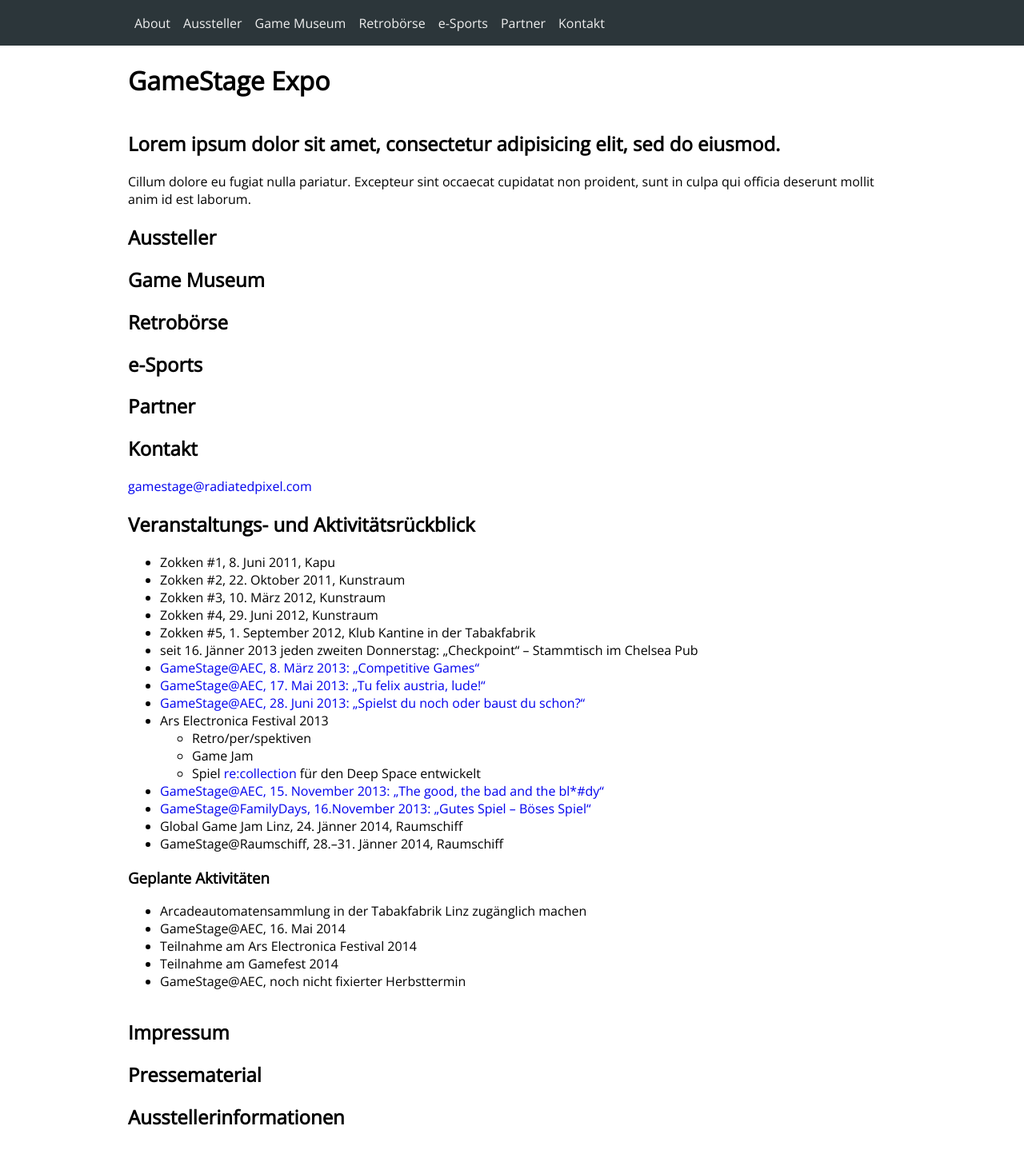
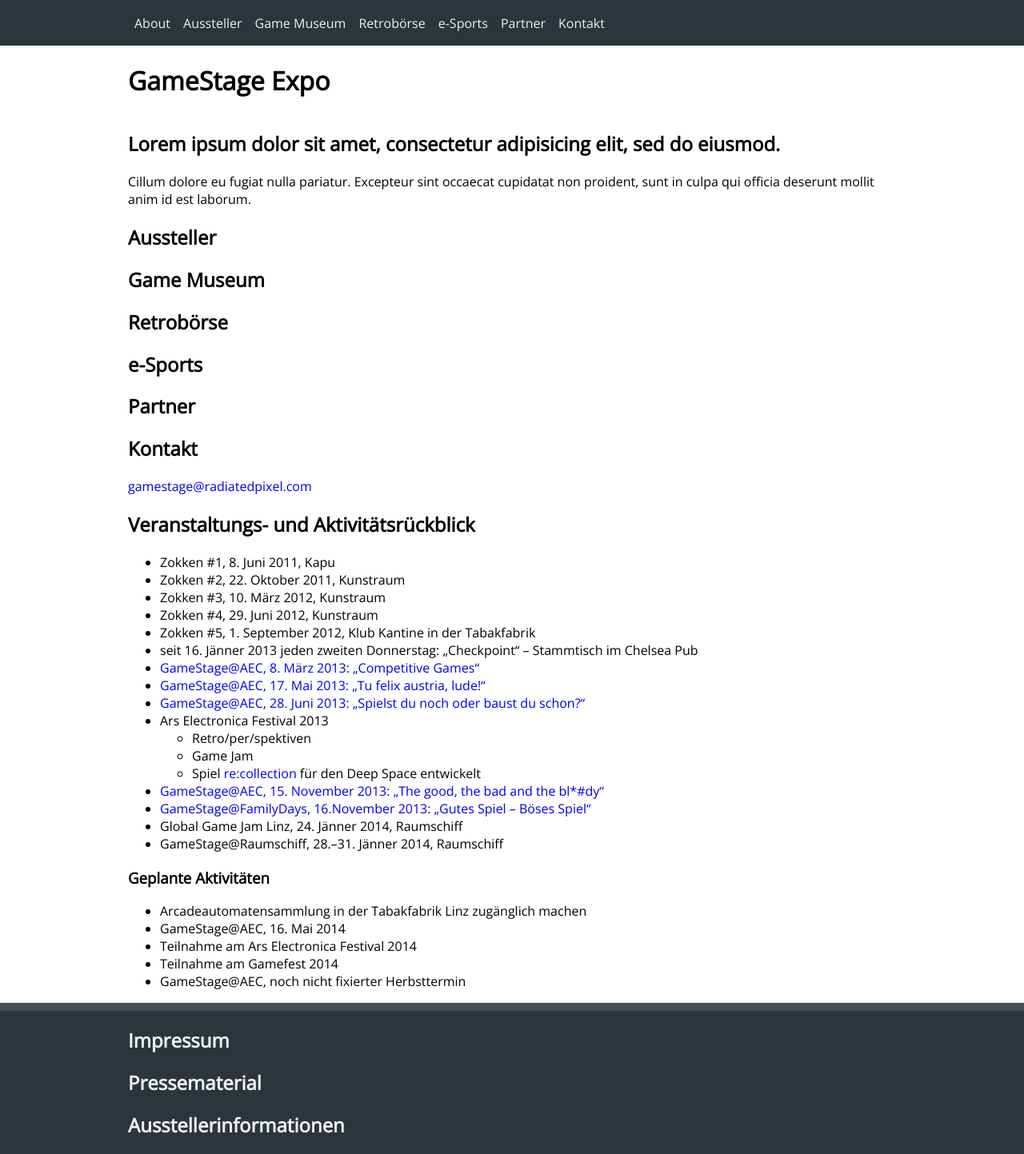
Before and after one commit to Lorti/gsexpo, a Jekyll site: the page built from index.html, in a window 1280 px wide. Shown: the whole page at 80% size. Built offline with Jekyll 4.4.1, drawn with Linux system fonts in a browser that asks for light colours; nearby versions of some CDN libraries; Markdown is read by kramdown in place of the engine named in the settings.

Commit message:
basic footer styles

```diff
--- a/_layouts/default.html
+++ b/_layouts/default.html
@@ -24,15 +24,19 @@
       </ul>
     </nav>
 
-    <header class="header row cf">
-      <h1>GameStage Expo</h1>
+    <header class="header">
+      <div class="row cf">
+        <h1>GameStage Expo</h1>
+      </div>
     </header>
 
     {{ content }}
 
-    <footer class="footer row cf">
-      {% capture footer %}{% include footer.markdown %}{% endcapture %}
-      {{ footer | markdownify }}
+    <footer class="footer">
+      <div class="row cf">
+        {% capture footer %}{% include footer.markdown %}{% endcapture %}
+        {{ footer | markdownify }}
+      </div>
     </footer>
   </div>
 
--- a/css/main.css
+++ b/css/main.css
@@ -1,2 +1,2 @@
-*,*:before,*:after{-moz-box-sizing:border-box;box-sizing:border-box}.cf:before,.cf:after{content:" ";display:table}.cf:after{clear:both}body{margin:0;font-family:'Open Sans', sans-serif}a{text-decoration:none}.row{max-width:60em;margin:0 auto}.mainNavigation{margin:0;padding:0.3em 0;background-color:#2c363a;color:#efefef}.mainNavigation_button{display:block;text-align:center;cursor:pointer}.mainNavigation_button span{font-size:1.5em;text-transform:uppercase}.mainNavigation_container{display:none;list-style:none;padding:0}.mainNavigation_container.activeMenu{display:block}.mainNavigation_item{margin:0.5em auto;text-align:center}.mainNavigation_item a{color:#efefef}.mainNavigation_item a:hover{color:#d5d5d5}.mainNavigation_item a:visited{color:#efefef}.mainNavigation_item a:active{color:#f6a11a}@media screen and (min-width: 640px){.mainNavigation_button{display:none}.mainNavigation_container{display:block}.mainNavigation_item{float:left;padding:0.3em 0.5em}}
+*,*:before,*:after{-moz-box-sizing:border-box;box-sizing:border-box}.cf:before,.cf:after{content:" ";display:table}.cf:after{clear:both}body{margin:0;font-family:'Open Sans', sans-serif}a{text-decoration:none}.row{max-width:60em;margin:0 auto}.mainNavigation{margin:0;padding:0.3em 0;background-color:#2c363a;color:#efefef}.mainNavigation_button{display:block;text-align:center;cursor:pointer}.mainNavigation_button span{font-size:1.5em;text-transform:uppercase}.mainNavigation_container{display:none;list-style:none;padding:0}.mainNavigation_container.activeMenu{display:block}.mainNavigation_item{margin:0.5em auto;text-align:center}.mainNavigation_item a{color:#efefef}.mainNavigation_item a:hover{color:#d5d5d5}.mainNavigation_item a:visited{color:#efefef}.mainNavigation_item a:active{color:#f6a11a}.footer{background-color:#2c363a;color:#efefef;border-top:10px solid #425157}@media screen and (min-width: 640px){.mainNavigation_button{display:none}.mainNavigation_container{display:block}.mainNavigation_item{float:left;padding:0.3em 0.5em}}
 /*# sourceMappingURL=main.css.map */
--- /dev/null
+++ b/scss/_footer.scss
@@ -0,0 +1,5 @@
+.footer {
+	background-color: $gray01;
+	color: $fontColorLight;
+	border-top: 10px solid lighten($gray01, 10%);
+}
--- a/scss/main.scss
+++ b/scss/main.scss
@@ -50,5 +50,5 @@
 
 
 @import 'navigation';
-
+@import 'footer';
 @import 'mediaQueries';
```
